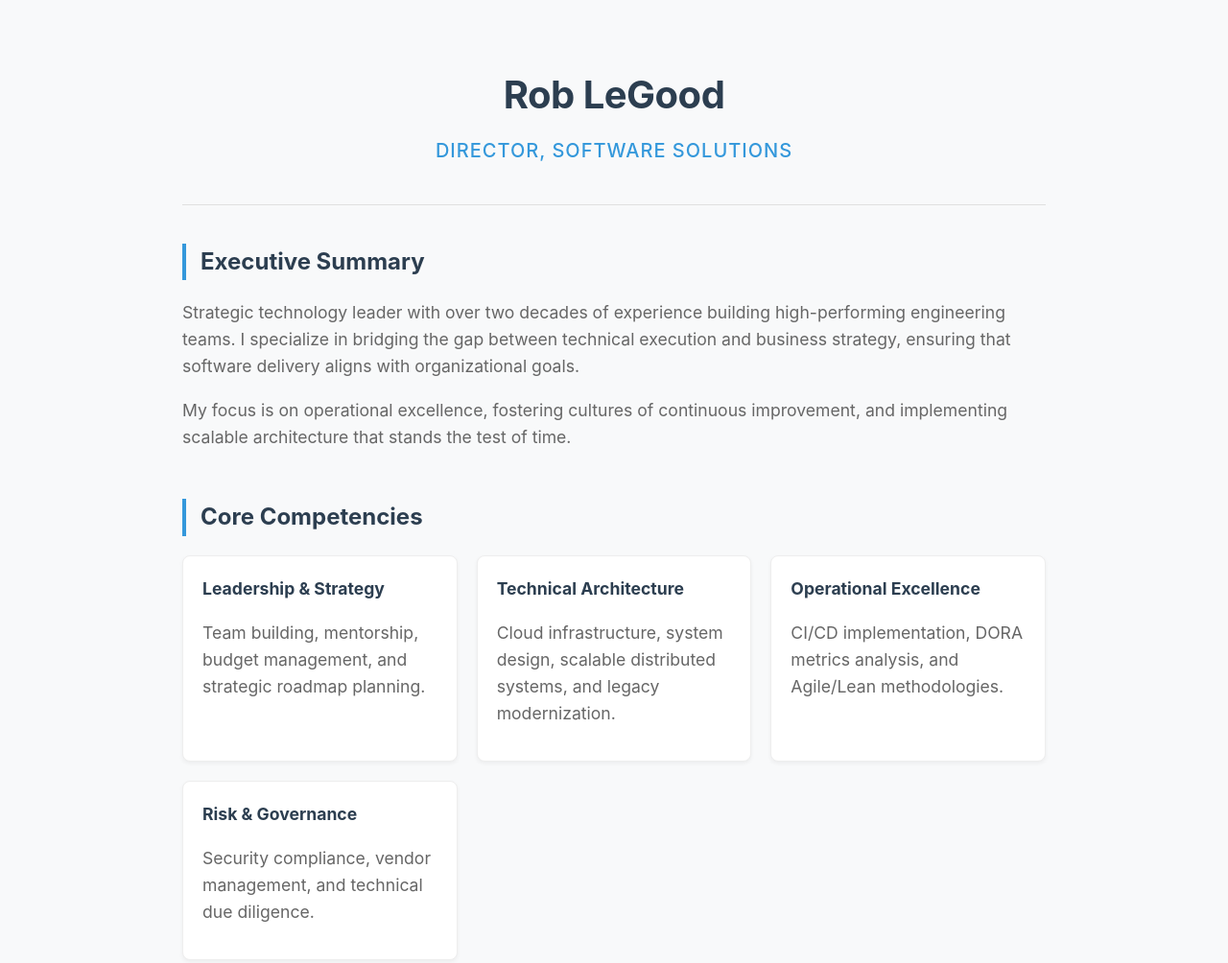
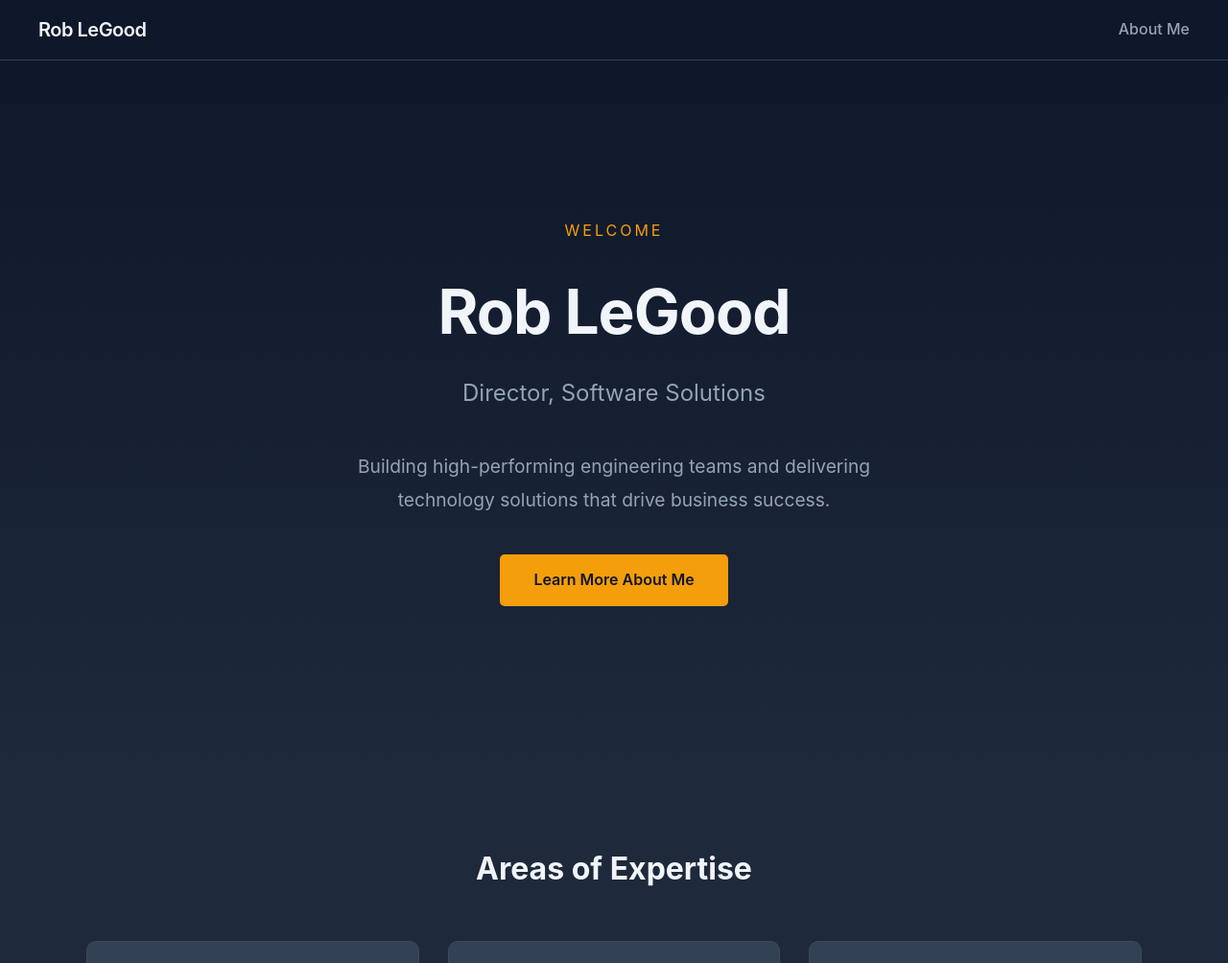
Before and after one commit to rob-legood/roblegood-ca, a plain HTML site: page index.html in a window 1280 px wide. Shown: the top 1004 px of the page at 96% size. Drawn offline with Linux system fonts and the light colour scheme.

Commit message:
Redesign site with dark slate theme and multi-page navigation
- Create new welcoming home page with hero section and expertise highlights
- Move original content to About Me page (about.html)
- Add fixed top navigation bar
- Implement dark slate color scheme with amber accents

Co-Authored-By: Claude Opus 4.5 <noreply@anthropic.com>

```diff
--- a/index.html
+++ b/index.html
@@ -7,175 +7,261 @@
     <style>
         /* Modern Reset & Base Styles */
         :root {
-            --primary-color: #2c3e50;
-            --accent-color: #3498db;
-            --bg-color: #f8f9fa;
-            --text-color: #333;
-            --light-text: #666;
-            --card-bg: #ffffff;
+            --bg-primary: #1e293b;
+            --bg-secondary: #334155;
+            --bg-tertiary: #0f172a;
+            --text-primary: #f1f5f9;
+            --text-secondary: #94a3b8;
+            --accent: #f59e0b;
+            --accent-hover: #d97706;
+        }
+
+        * {
+            margin: 0;
+            padding: 0;
+            box-sizing: border-box;
         }
 
         body {
             font-family: -apple-system, BlinkMacSystemFont, "Segoe UI", Roboto, Oxygen, Ubuntu, Cantarell, "Open Sans", "Helvetica Neue", sans-serif;
             line-height: 1.6;
-            color: var(--text-color);
-            background-color: var(--bg-color);
-            margin: 0;
-            padding: 0;
+            color: var(--text-primary);
+            background-color: var(--bg-primary);
         }
 
-        /* Layout Container */
-        .container {
-            max-width: 900px;
-            margin: 0 auto;
-            padding: 40px 20px;
+        /* Navigation */
+        nav {
+            position: fixed;
+            top: 0;
+            left: 0;
+            right: 0;
+            background-color: var(--bg-tertiary);
+            padding: 15px 40px;
+            display: flex;
+            justify-content: space-between;
+            align-items: center;
+            z-index: 1000;
+            border-bottom: 1px solid var(--bg-secondary);
         }
 
-        /* Header Section */
-        header {
-            text-align: center;
-            padding-bottom: 40px;
-            border-bottom: 1px solid #e0e0e0;
-            margin-bottom: 40px;
-        }
-
-        h1 {
-            font-size: 2.5rem;
-            margin-bottom: 10px;
-            color: var(--primary-color);
+        .nav-logo {
+            font-size: 1.25rem;
+            font-weight: 600;
+            color: var(--text-primary);
+            text-decoration: none;
             letter-spacing: -0.5px;
         }
 
-        .title {
-            font-size: 1.25rem;
-            color: var(--accent-color);
-            font-weight: 500;
-            text-transform: uppercase;
-            letter-spacing: 1px;
+        .nav-logo:hover {
+            color: var(--accent);
         }
 
-        /* Sections */
-        section {
+        .nav-links a {
+            color: var(--text-secondary);
+            text-decoration: none;
+            font-weight: 500;
+            transition: color 0.2s;
+        }
+
+        .nav-links a:hover {
+            color: var(--accent);
+        }
+
+        /* Main Content */
+        main {
+            padding-top: 60px;
+        }
+
+        /* Hero Section */
+        .hero {
+            min-height: calc(100vh - 60px);
+            display: flex;
+            flex-direction: column;
+            justify-content: center;
+            align-items: center;
+            text-align: center;
+            padding: 60px 20px;
+            background: linear-gradient(180deg, var(--bg-tertiary) 0%, var(--bg-primary) 100%);
+        }
+
+        .hero-welcome {
+            font-size: 1rem;
+            text-transform: uppercase;
+            letter-spacing: 3px;
+            color: var(--accent);
+            margin-bottom: 20px;
+        }
+
+        .hero h1 {
+            font-size: 4rem;
+            font-weight: 700;
+            color: var(--text-primary);
+            margin-bottom: 15px;
+            letter-spacing: -1px;
+        }
+
+        .hero-title {
+            font-size: 1.5rem;
+            color: var(--text-secondary);
+            margin-bottom: 40px;
+            font-weight: 400;
+        }
+
+        .hero-tagline {
+            font-size: 1.2rem;
+            color: var(--text-secondary);
+            max-width: 600px;
+            margin-bottom: 40px;
+            line-height: 1.8;
+        }
+
+        .cta-button {
+            display: inline-block;
+            background-color: var(--accent);
+            color: var(--bg-tertiary);
+            padding: 14px 35px;
+            text-decoration: none;
+            border-radius: 5px;
+            font-weight: 600;
+            font-size: 1rem;
+            transition: background-color 0.2s, transform 0.2s;
+        }
+
+        .cta-button:hover {
+            background-color: var(--accent-hover);
+            transform: translateY(-2px);
+        }
+
+        /* Highlights Section */
+        .highlights {
+            padding: 80px 20px;
+            background-color: var(--bg-primary);
+        }
+
+        .highlights-container {
+            max-width: 1100px;
+            margin: 0 auto;
+        }
+
+        .highlights h2 {
+            text-align: center;
+            font-size: 2rem;
+            color: var(--text-primary);
             margin-bottom: 50px;
         }
 
-        h2 {
-            font-size: 1.5rem;
-            color: var(--primary-color);
-            border-left: 4px solid var(--accent-color);
-            padding-left: 15px;
-            margin-bottom: 20px;
+        .highlights-grid {
+            display: grid;
+            grid-template-columns: repeat(auto-fit, minmax(300px, 1fr));
+            gap: 30px;
         }
 
-        p {
-            margin-bottom: 15px;
-            font-size: 1.1rem;
-            color: var(--light-text);
+        .highlight-card {
+            background: var(--bg-secondary);
+            padding: 35px 30px;
+            border-radius: 10px;
+            border: 1px solid rgba(255, 255, 255, 0.05);
+            transition: transform 0.2s, box-shadow 0.2s;
         }
 
-        /* Skills Grid */
-        .skills-grid {
-            display: grid;
-            grid-template-columns: repeat(auto-fit, minmax(250px, 1fr));
-            gap: 20px;
+        .highlight-card:hover {
+            transform: translateY(-5px);
+            box-shadow: 0 10px 40px rgba(0, 0, 0, 0.3);
         }
 
-        .skill-card {
-            background: var(--card-bg);
-            padding: 20px;
-            border-radius: 8px;
-            box-shadow: 0 2px 4px rgba(0,0,0,0.05);
-            border: 1px solid #eee;
+        .highlight-card h3 {
+            font-size: 1.25rem;
+            color: var(--accent);
+            margin-bottom: 15px;
         }
 
-        .skill-card h3 {
-            margin-top: 0;
-            font-size: 1.1rem;
-            color: var(--primary-color);
+        .highlight-card p {
+            color: var(--text-secondary);
+            font-size: 1rem;
+            line-height: 1.7;
         }
 
-        /* Button & Footer */
-        .cta-button {
-            display: inline-block;
-            background-color: #3b82f6;
-            color: white;
-            padding: 12px 30px;
-            text-decoration: none;
-            border-radius: 5px;
-            font-weight: 600;
-            transition: background-color 0.2s;
-        }
-
-        .cta-button:hover {
-            background-color: #2563eb;
-        }
-
+        /* Footer */
         footer {
             text-align: center;
             font-size: 0.9rem;
-            color: #aaa;
-            margin-top: 60px;
-            padding-top: 20px;
-            border-top: 1px solid #e0e0e0;
+            color: var(--text-secondary);
+            padding: 30px 20px;
+            background-color: var(--bg-tertiary);
+            border-top: 1px solid var(--bg-secondary);
         }
 
-        /* Mobile Adjustment */
-        @media (max-width: 600px) {
-            h1 { font-size: 2rem; }
-            .container { padding: 20px; }
+        /* Mobile Adjustments */
+        @media (max-width: 768px) {
+            nav {
+                padding: 15px 20px;
+            }
+
+            .hero h1 {
+                font-size: 2.5rem;
+            }
+
+            .hero-title {
+                font-size: 1.2rem;
+            }
+
+            .hero-tagline {
+                font-size: 1rem;
+            }
+
+            .highlights {
+                padding: 60px 20px;
+            }
         }
     </style>
 </head>
 <body>
 
-    <div class="container">
-
-        <header>
-            <h1>Rob LeGood</h1>
-            <div class="title">Director, Software Solutions</div>
-        </header>
+    <nav>
+        <a href="index.html" class="nav-logo">Rob LeGood</a>
+        <div class="nav-links">
+            <a href="about.html">About Me</a>
+        </div>
+    </nav>
 
     <main>
-            <section id="about">
-                <h2>Executive Summary</h2>
-                <p>
-                    Strategic technology leader with over two decades of experience building high-performing engineering teams.
-                    I specialize in bridging the gap between technical execution and business strategy, ensuring that software
-                    delivery aligns with organizational goals.
+        <section class="hero">
+            <div class="hero-welcome">Welcome</div>
+            <h1>Rob LeGood</h1>
+            <div class="hero-title">Director, Software Solutions</div>
+            <p class="hero-tagline">
+                Building high-performing engineering teams and delivering technology solutions that drive business success.
             </p>
-                <p>
-                    My focus is on operational excellence, fostering cultures of continuous improvement, and implementing
-                    scalable architecture that stands the test of time.
-                </p>
+            <a href="about.html" class="cta-button">Learn More About Me</a>
         </section>
 
-            <section id="competencies">
-                <h2>Core Competencies</h2>
-                <div class="skills-grid">
-                    <div class="skill-card">
+        <section class="highlights">
+            <div class="highlights-container">
+                <h2>Areas of Expertise</h2>
+                <div class="highlights-grid">
+                    <div class="highlight-card">
                         <h3>Leadership & Strategy</h3>
-                        <p>Team building, mentorship, budget management, and strategic roadmap planning.</p>
+                        <p>
+                            Two decades of experience building and mentoring engineering teams,
+                            managing budgets, and aligning technical roadmaps with business objectives.
+                        </p>
                     </div>
-                    <div class="skill-card">
+                    <div class="highlight-card">
                         <h3>Technical Architecture</h3>
-                        <p>Cloud infrastructure, system design, scalable distributed systems, and legacy modernization.</p>
+                        <p>
+                            Expertise in cloud infrastructure, system design, and scalable distributed
+                            systems. Proven track record in legacy modernization initiatives.
+                        </p>
                     </div>
-                    <div class="skill-card">
+                    <div class="highlight-card">
                         <h3>Operational Excellence</h3>
-                        <p>CI/CD implementation, DORA metrics analysis, and Agile/Lean methodologies.</p>
-                    </div>
-                    <div class="skill-card">
-                        <h3>Risk & Governance</h3>
-                        <p>Security compliance, vendor management, and technical due diligence.</p>
+                        <p>
+                            Deep focus on CI/CD implementation, DORA metrics optimization, and
+                            Agile/Lean methodologies to drive continuous improvement.
+                        </p>
                     </div>
                 </div>
-            </section>
-
-            <section id="contact" style="text-align: center;">
-                <h2>Let's Connect</h2>
-                <p>I am always open to discussing technology leadership and innovation.</p>
-                <br>
-                <a href="mailto:rob.legood@gmail.com" class="cta-button">Contact Me</a>
+            </div>
         </section>
     </main>
 
@@ -183,7 +269,5 @@
         &copy; 1972-2026 Rob LeGood. Hosted on Cloudflare Pages.
     </footer>
 
-    </div>
-
 </body>
 </html>
```
Also changed, not shown: about.html (added, +267 -0 lines). Lines whose indentation alone changed are shown as unchanged.
